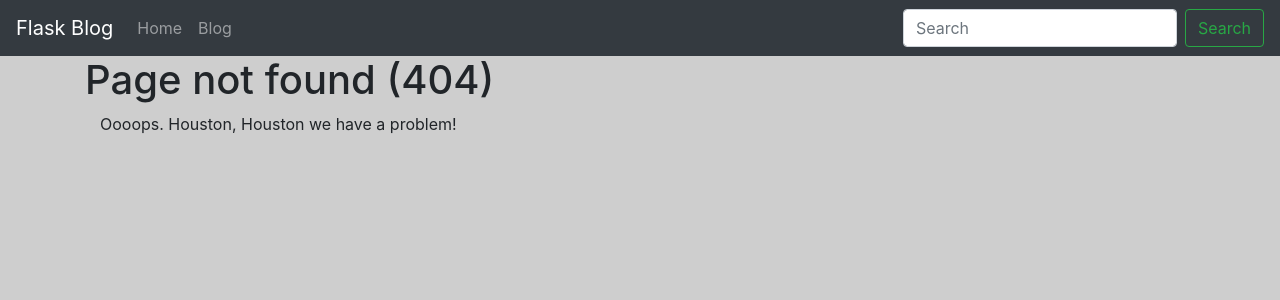
After one commit to VladKurluk/FlaskBlog, a Python web app: template app/templates/404.html in a window 1280 px wide. The commit adds this page. Shown: the top 300 px of the page. Run offline with Jinja, Linux system fonts and the light colour scheme; the template is opened without the code that fills it, so the values that code supplies are empty; some libraries are stand-ins or nearby versions.

Commit message:
Add 404 template and custom stylesheet file

```diff
--- a/app/posts/blueprint.py
+++ b/app/posts/blueprint.py
@@ -38,7 +38,7 @@ def create_post():
 @posts.route('/<slug>/edit/', methods=['POST', 'GET'])
 @login_required
 def edit_post(slug):
-    post = Post.query.filter(Post.slug==slug).first()
+    post = Post.query.filter(Post.slug==slug).first_or_404()
 
     if request.method == 'POST':
         form = PostForm(formdata = request.form, obj = post)
@@ -75,13 +75,13 @@ def index():
 # http://localhost/blog/first-post
 @posts.route('/<slug>')
 def post_detail(slug):
-    post = Post.query.filter(Post.slug == slug).first()
+    post = Post.query.filter(Post.slug == slug).first_or_404()
     tags = post.tags
     return render_template('posts/post_detail.html', post=post, tags=tags)
 
 # http://localhost/blog/first-post/tag/python
 @posts.route('/tag/<slug>')
 def tag_detail(slug):
-    tag = Tag.query.filter(Tag.slug == slug).first()
+    tag = Tag.query.filter(Tag.slug == slug).first_or_404()
     posts = tag.posts.all()
     return render_template('posts/tag_detail.html', tag=tag, posts=posts)
--- /dev/null
+++ b/app/static/css/style.css
@@ -0,0 +1,3 @@
+body {
+    background-color: #cecece;
+}
--- /dev/null
+++ b/app/templates/404.html
@@ -0,0 +1,19 @@
+{% extends 'base.html' %}
+
+{% block title %}
+    Page not found (404)
+{% endblock %}
+
+{% block content_title %}
+    Page not found (404)
+{% endblock %}
+
+{% block content %}
+<div class="container">
+    <div class="row">
+        <div class="col-lg-8">
+           Oooops. Houston, Houston we have a problem!
+        </div>
+    </div>
+</div>
+{% endblock %}
--- a/app/templates/base.html
+++ b/app/templates/base.html
@@ -11,6 +11,7 @@
     </title>
     <link rel="stylesheet" href="https://stackpath.bootstrapcdn.com/bootstrap/4.2.1/css/bootstrap.min.css" integrity="sha384-GJzZqFGwb1QTTN6wy59ffF1BuGJpLSa9DkKMp0DgiMDm4iYMj70gZWKYbI706tWS"
         crossorigin="anonymous">
+    <link rel="stylesheet" href="{{ url_for('static', filename='css/style.css') }}">
 </head>
 
 <body>
--- a/app/view.py
+++ b/app/view.py
@@ -5,3 +5,7 @@ from flask import render_template
 def index():
     name = 'Vladislav'
     return render_template('index.html', n=name)
+
+@app.errorhandler(404)
+def page_not_found(e):
+    return render_template('404.html'), 404
```
